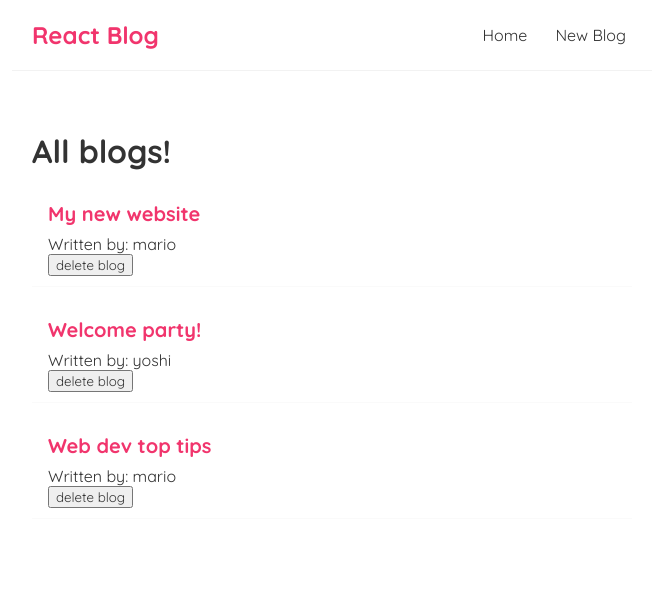
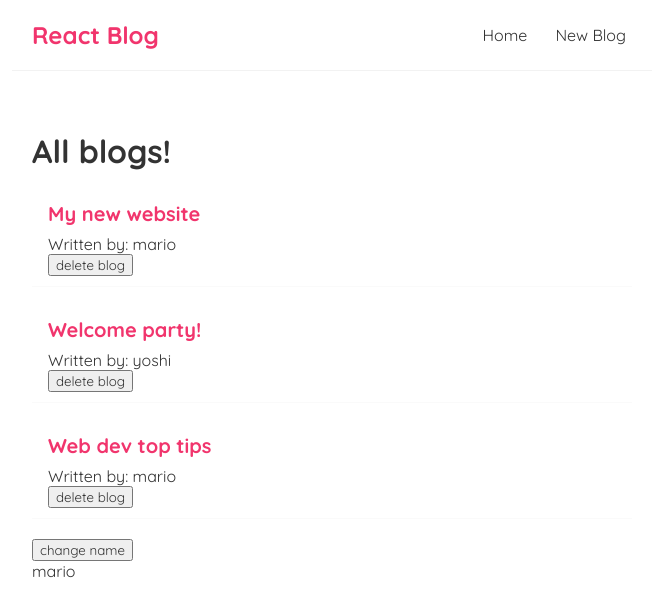
Before and after one commit to PaulinJ/CRUD-Blog-App--React_Fundamentals-, a React (Create React App) app in the folder blog-app/: page / in a window 1280 px wide. Shown: the top 616 px of the page, without its empty margins (308-964 px from the left). Built offline with nearby package versions, Linux system fonts and the light colour scheme.

Commit message:
useEffect hook and dependencies

```diff
--- a/blog-app/src/Home.js
+++ b/blog-app/src/Home.js
@@ -1,4 +1,4 @@
-import { useState } from "react";
+import { useState, useEffect } from "react";
 import BlogList from "./BlogList";
 
 const Home = () => {
@@ -8,14 +8,23 @@
     { title: 'Web dev top tips', body: 'lorem ipsum...', author: 'mario', id: 3 }
   ])
 
+  const [name, setName] = useState('mario');
+
   const handleDelete = (id) => {
     const newBlogs = blogs.filter(blog => blog.id !== id);
     setBlogs(newBlogs);
   }
 
+  useEffect(() =>{
+    console.log('use effect hook');
+    console.log(blogs);
+  }, [name]);
+
     return (
         <div className="home">
           <BlogList blogs={blogs} title="All blogs!" handleDelete={handleDelete}/>
+          <button onClick={() => setName('bob')}>change name</button>
+          <p>{name}</p>
 
         </div>
      );
```
